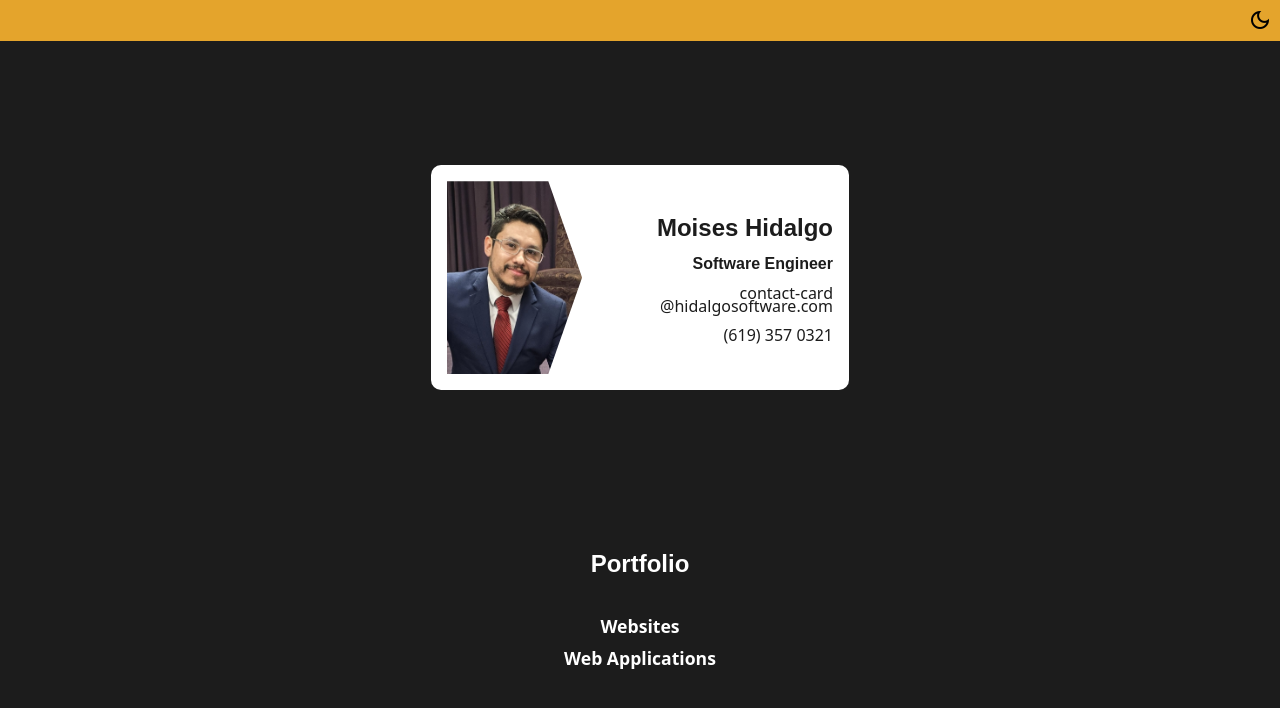
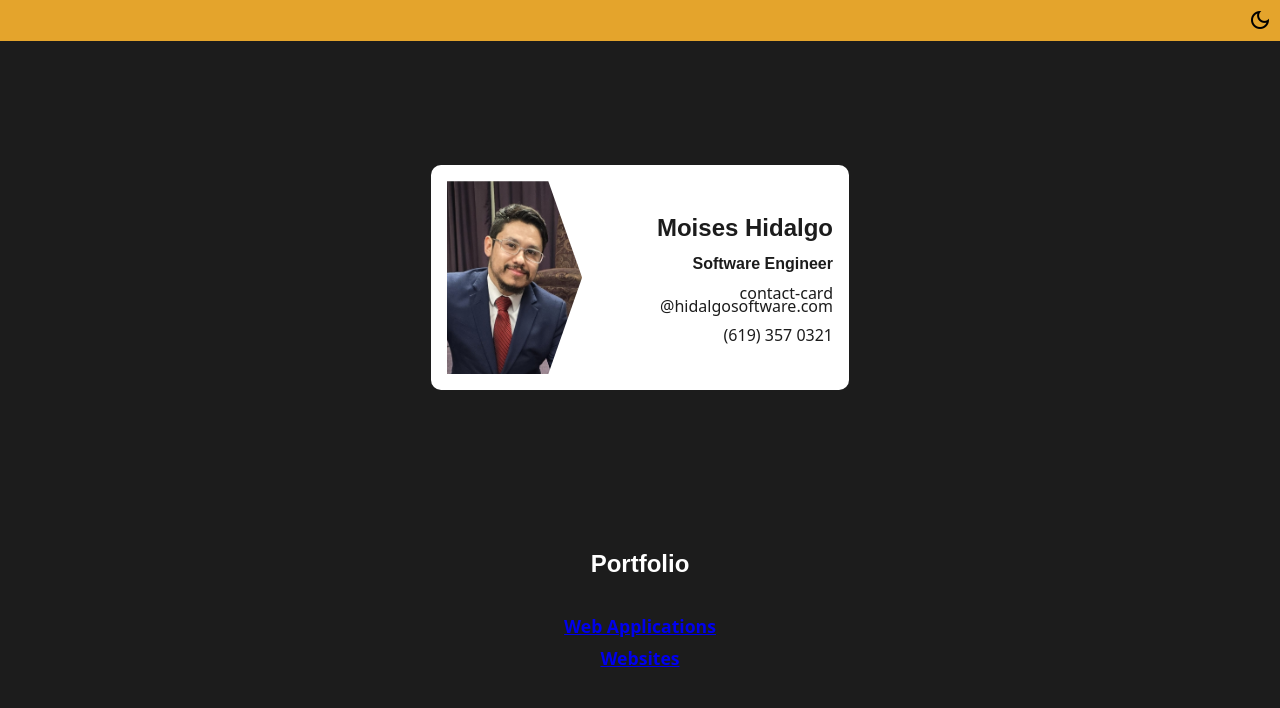
Before and after one commit to Shiinoya/HidalgoSoftware, a SvelteKit app: page /portfolio in a window 1280 px wide. Shown: the top 708 px of the page. Built offline with nearby package versions, Linux system fonts and the light colour scheme; a web font is replaced by a local one.

Commit message:
Add links for list items

```diff
--- a/src/routes/portfolio/+page.svelte
+++ b/src/routes/portfolio/+page.svelte
@@ -14,8 +14,8 @@
 
     <div class="links">
       <ul>
-        <li>Websites</li>
-        <li>Web Applications</li>
+        <li><a href="/portfolio/web-applications">Web Applications</a></li>
+        <li><a href="/portfolio/websites">Websites</a></li>
       </ul>
     </div>
   </div>
```
Also changed, not shown: src/routes/portfolio/web-applications/+page.svelte (added, +20 -0 lines).
